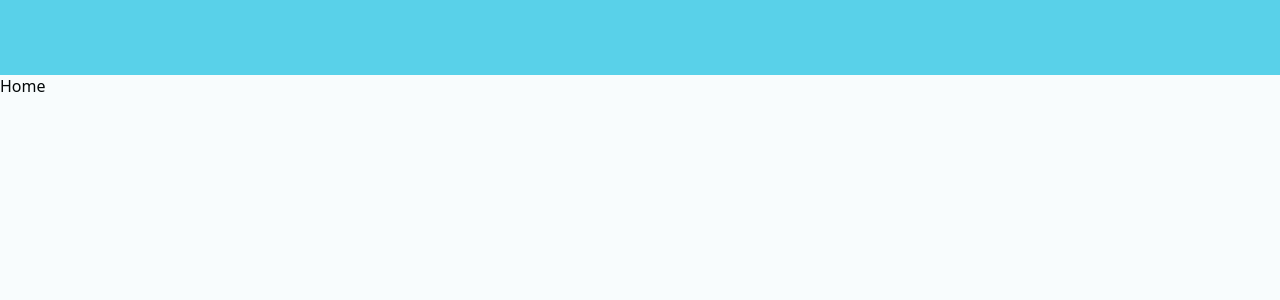
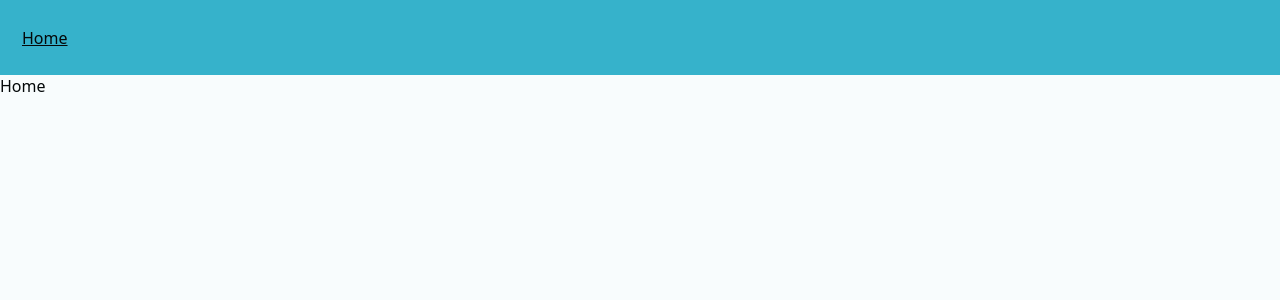
Before and after one commit to GillanCodes/motortown_btw_wiki, a React (Vite) app: page / in a window 1280 px wide. Shown: the top 300 px of the page. Built offline with nearby package versions, Linux system fonts and the light colour scheme.

Commit message:
feat: base style navbar

```diff
--- a/src/components/Navbar/Navbar.scss
+++ b/src/components/Navbar/Navbar.scss
@@ -2,5 +2,49 @@
 {
   width: 100vw;
   height: 75px;
-  background-color: var(--accent);
+
+  display: flex;
+  justify-content: center;
+  align-items: center;
+
+  padding: 10px;
+  box-sizing: border-box;
+
+  background-color: var(--primary);
+
+  &__content
+  {
+
+    height: 100%;
+    width: 100%;
+
+    display: flex;
+    align-items: center;
+  }
+
+  &__button
+  {
+    color: var(--text);
+
+    padding: 8px 12px;
+    height: 24px;
+
+    border-radius: 7px;
+
+    display: flex;
+    justify-content: center;
+    align-items: center;
+
+    transition: background-color 50ms;
+
+    &.active
+    {
+      background-color: var(--accent);
+    }
+
+    &:hover
+    {
+      background-color: var(--secondary);
+    }
+  }
 }
--- a/src/components/Navbar/Navbar.tsx
+++ b/src/components/Navbar/Navbar.tsx
@@ -3,7 +3,9 @@ import "./Navbar.scss";
 export const Navbar = (props : {}) => {
   return (
     <nav className="navbar">
-
+      <div className="navbar__content">
+        <a href="" className="navbar__button">Home</a>
+      </div>
     </nav>
   )
 }
```
